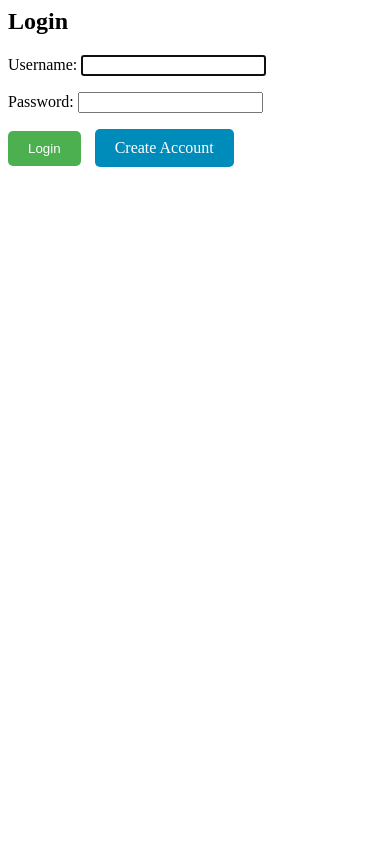
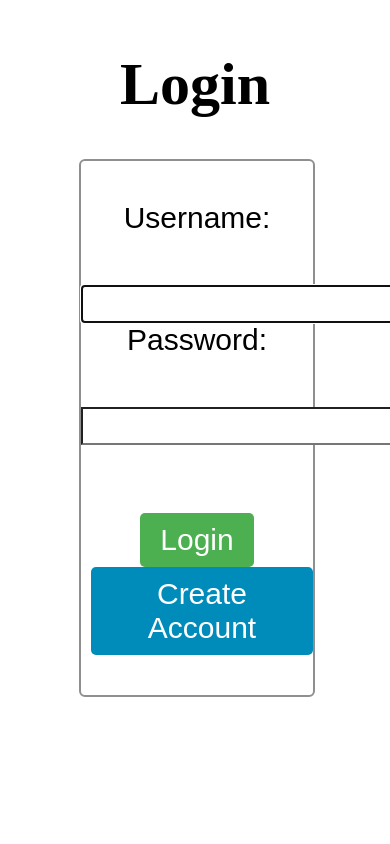
Before and after one commit to IestynDP/ECM2434, a Django app: page /accounts/login/ in a window 390 px wide; the page is wider, and only the part inside the window is pictured. Run offline with Django 5.2, Linux system fonts and the light colour scheme.

Commit message:
Login HTML changes
Adjusted login.html to look better in a mobile view

```diff
--- a/accounts/templates/accounts/login.html
+++ b/accounts/templates/accounts/login.html
@@ -1,7 +1,54 @@
+<html>
+<head>
+    <style>
+        *{
+            padding: 0;
+            margin: 0;
+            background-color: white;
+        }
+
+        main{
+            text-align: center;
+            padding:10;
+            margin:40;
+        }
+
+        .container{
+            width: 80%;
+            background-color: #ffffff;
+            border-radius: 6px;
+            border:2px solid #8f8f8f;
+            padding-top: 40px;
+            padding-bottom: 40px;
+            margin-left: 10%;
+            margin-top: 40px;
+            font-family: Arial, Helvetica, sans-serif;
+            background-color: white;
+            font-size: 30px;
+        }
+
+        h2{
+            font-size: 60px;
+        }
+
+        input{
+            font-size: 30px;
+            margin-top: 50px;
+        }
+
+        button{
+            font-size: 30px;
+        }
+
+    </style>
+</head>
+<main>
 <h2>Login</h2>
+<div class="container">
 <form method="post">
     {% csrf_token %} <!protects against security attacks (Cross-Site Request Forgery)>
     {{ form.as_p }} <!automatically generates form fields using Django’s form system>
+    <br><br>
     <button type="submit" style="background-color: #4CAF50; color: white; padding: 10px 20px; border: none; cursor: pointer; border-radius: 5px">
         Login
     </button>
@@ -10,3 +57,6 @@
         Create Account
     </a>
 </form>
+</div>
+</main>
+</html>
--- a/myproject/settings.py
+++ b/myproject/settings.py
@@ -25,7 +25,7 @@ SECRET_KEY = 'django-insecure-p_^s$58^4_o*%)zxi^!p(e5h$5q&r#$+c9ksgn%8@y8y6cdn%k
 # SECURITY WARNING: don't run with debug turned on in production!
 DEBUG = True
 
-ALLOWED_HOSTS = []
+ALLOWED_HOSTS = ["10.207.129.237"]
 
 
 # Application definition
```
